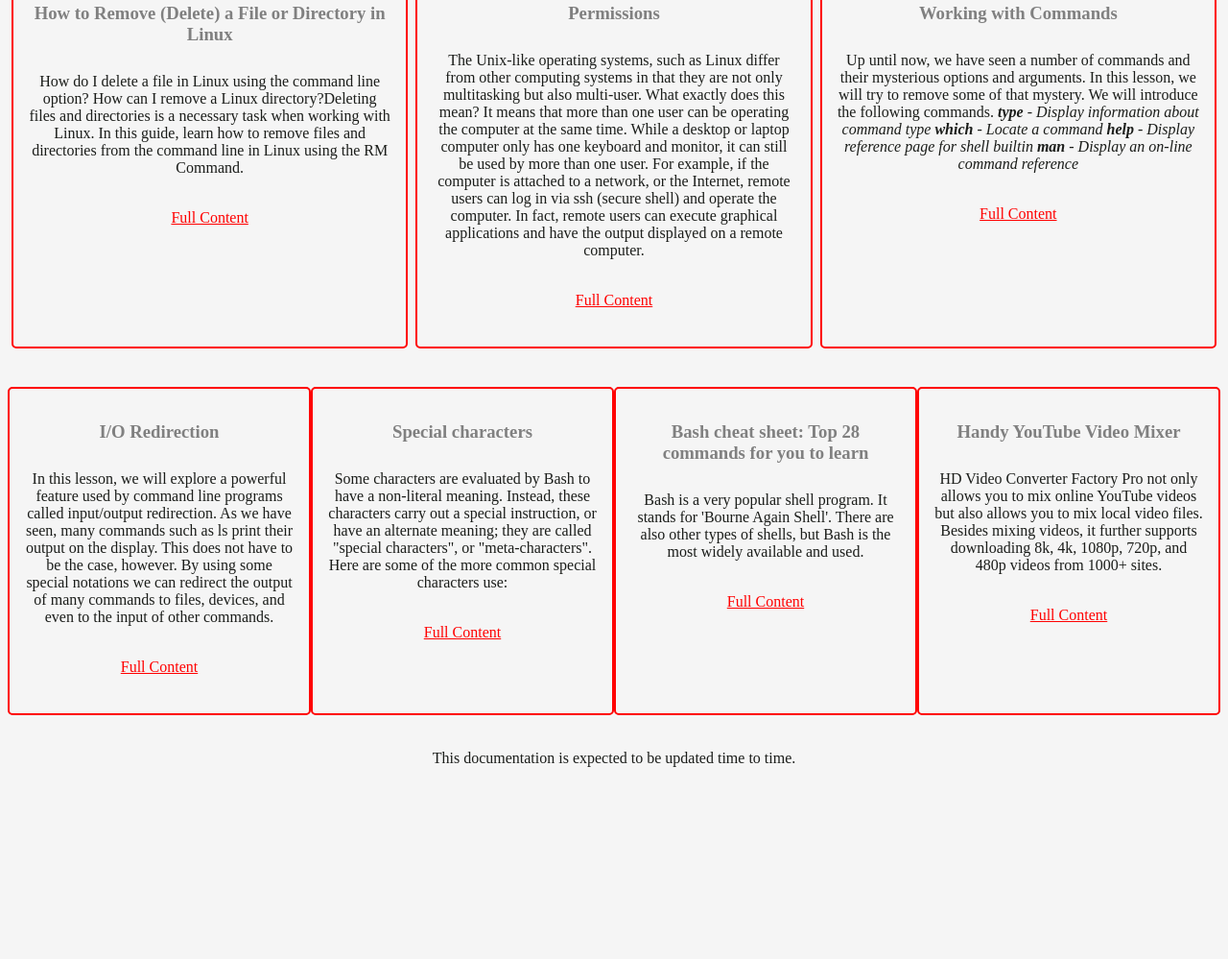
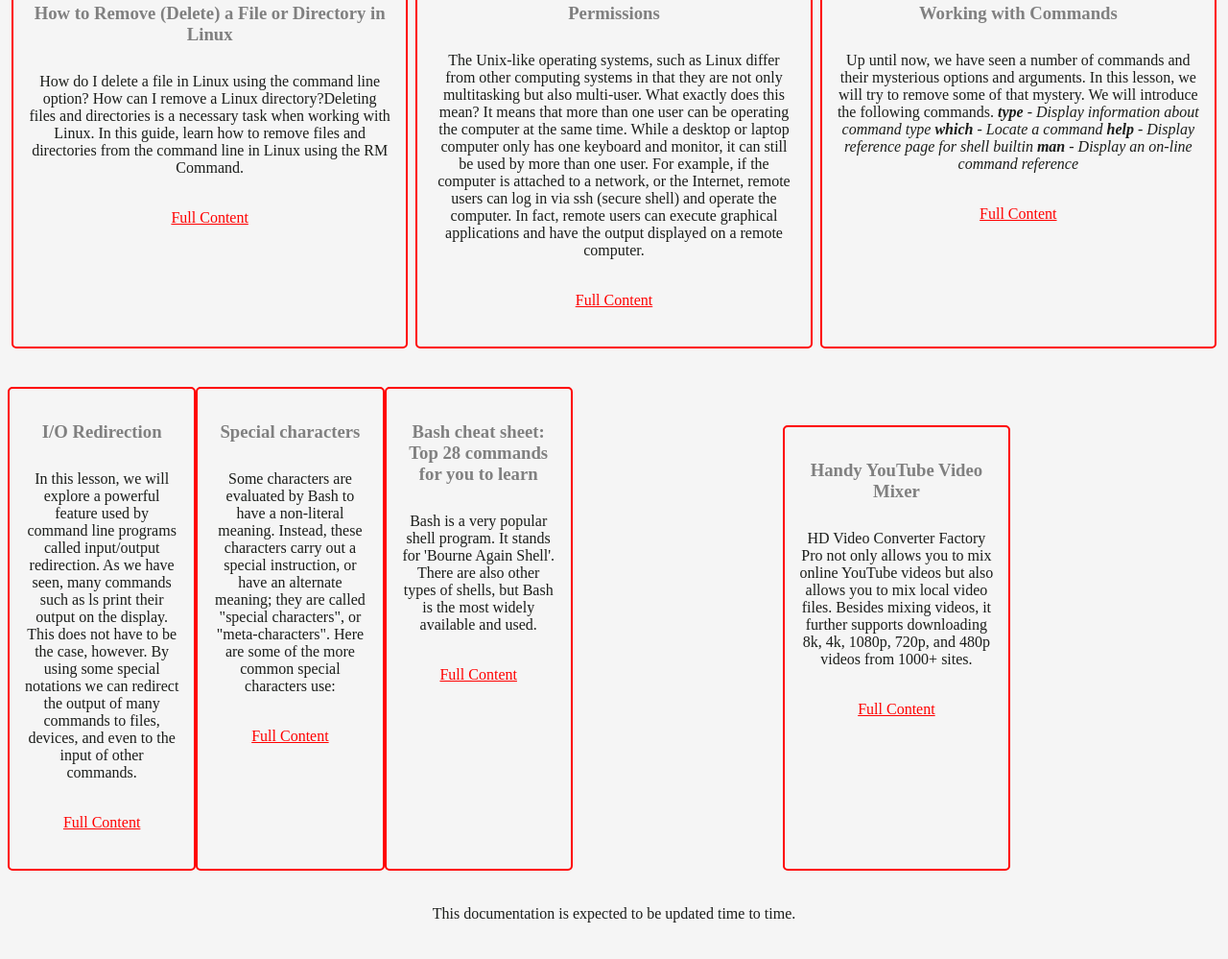
Before and after one commit to Harinze/se-documentation-with-link-description, a plain HTML site: page index.html in a window 1280 px wide. Shown: the part 992-1991 px from the top of the page at 96% size. Before the commit the page ends 1831 px from the top, so only its background shows below. Drawn offline with Linux system fonts and the light colour scheme.

Commit message:
Updated the documentation.

```diff
--- a/index.html
+++ b/index.html
@@ -165,15 +165,15 @@
 
 
             </div>
-
-        <div class="side side2">
+    <div class="body">
+        <div class="side">
 
         <h3 class="description">Handy YouTube Video Mixer</h3>
         <p>HD Video Converter Factory Pro not only allows you to mix online YouTube videos but also allows you to mix local video files. Besides mixing videos,
           it further supports downloading 8k, 4k, 1080p, 720p, and 480p videos from 1000+ sites. </p>
 
         <p> <a href="https://www.videoconverterfactory.com/tips/mix-youtube-videos.html" target="_blank">Full Content</a></p>
-
+      </div>
         </div>
          <!--
     <div class="side side2">
```
